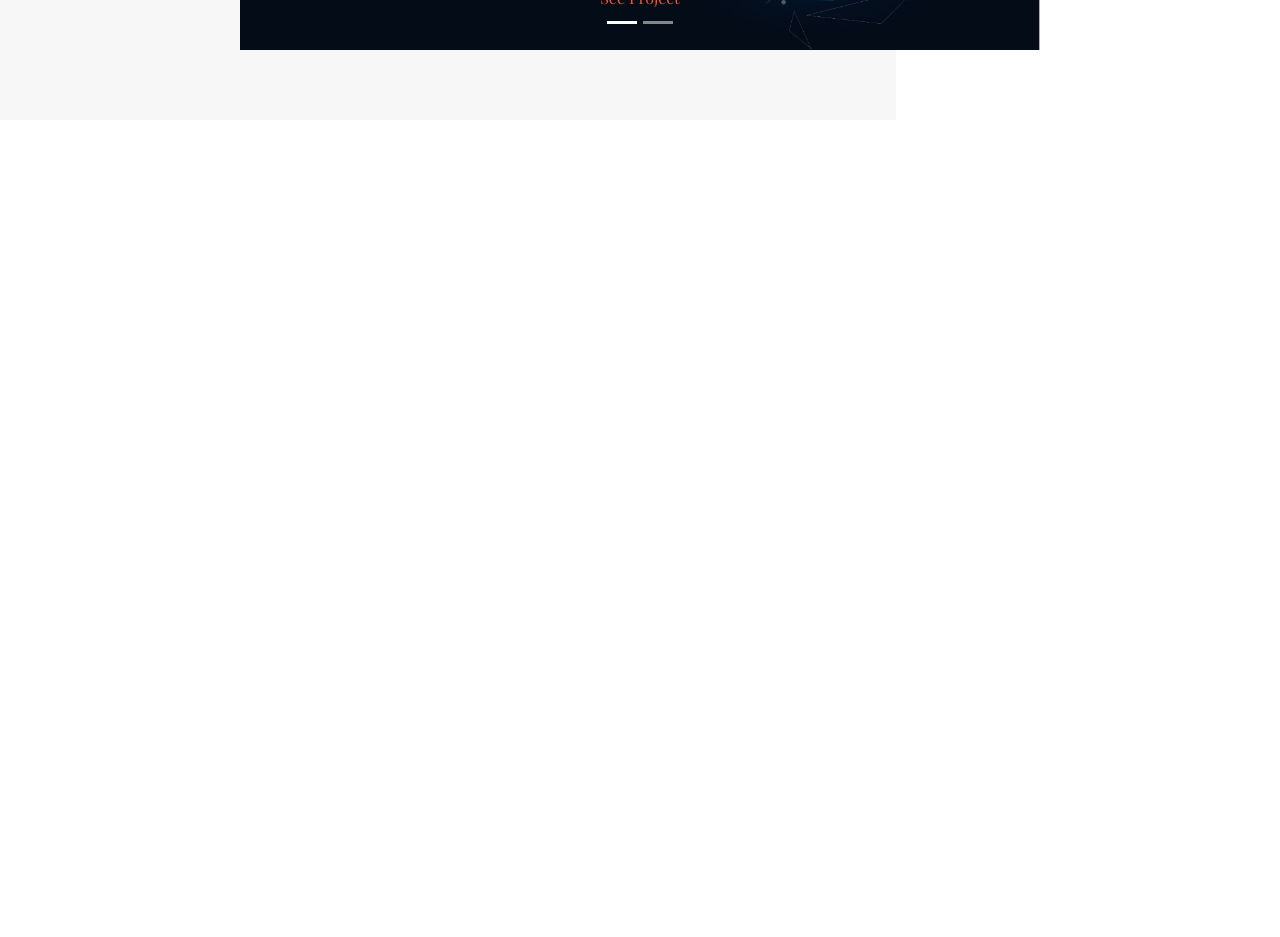
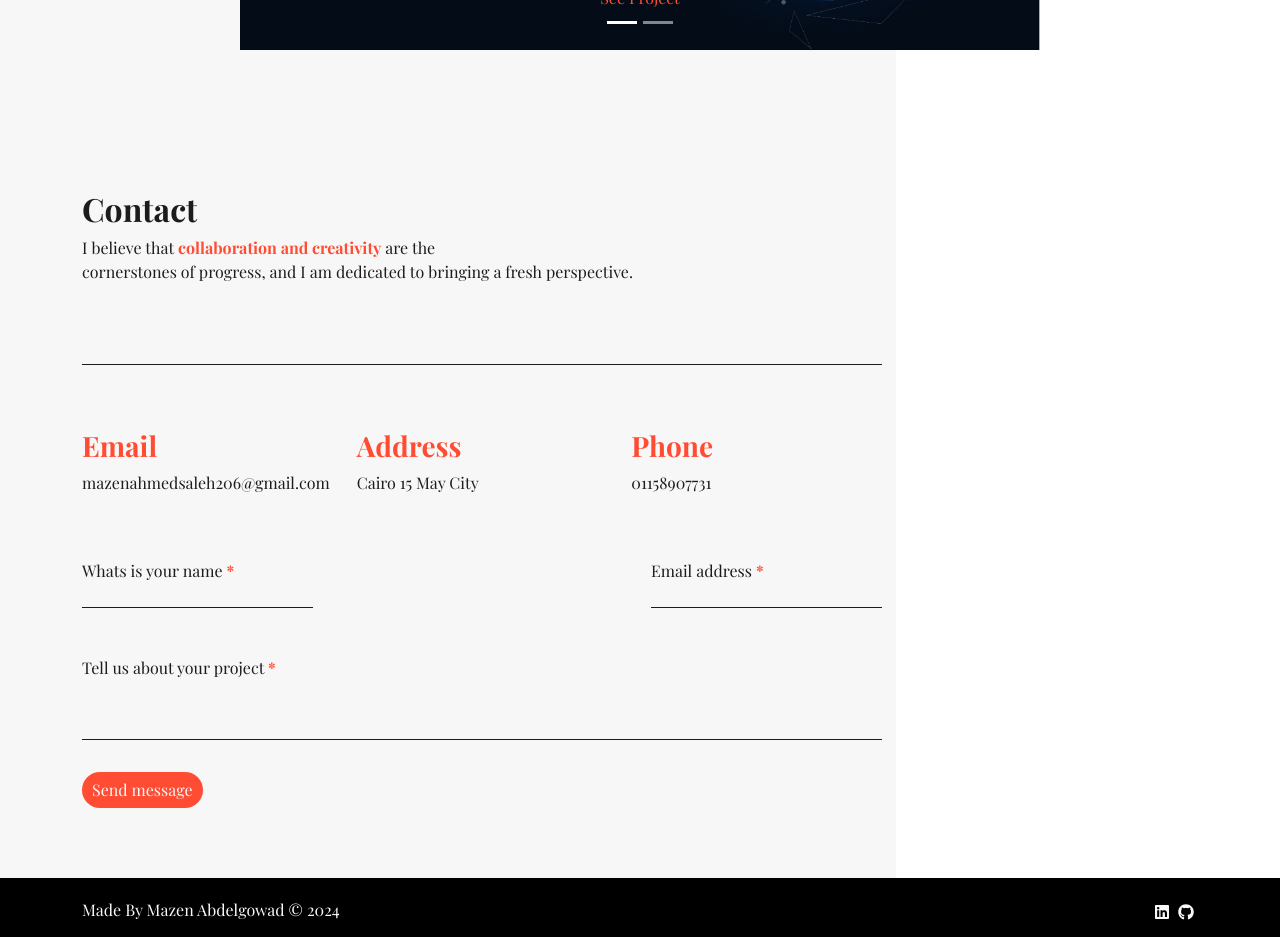
Before and after one commit to mazenabdelgawad700/mazenabdelgawad, a React (Vite) app: page / in a window 1280 px wide. Shown: the part 1860-2797 px from the top of the page. Before the commit the page ends 1980 px from the top, so only its background shows below. Built offline with nearby package versions, Linux system fonts and the light colour scheme; a web font is replaced by a local one.

Commit message:
finish first development

```diff
--- a/package.json
+++ b/package.json
@@ -12,7 +12,8 @@
   "dependencies": {
     "react": "^18.3.1",
     "react-dom": "^18.3.1",
-    "react-icons": "^5.2.1"
+    "react-icons": "^5.2.1",
+    "react-toastify": "^10.0.5"
   },
   "devDependencies": {
     "@types/react": "^18.3.3",
--- a/src/App.jsx
+++ b/src/App.jsx
@@ -6,9 +6,7 @@ function App() {
   return (
     <main>
       <Navbar />
-      <div className="container">
-        <Home />
-      </div>
+      <Home />
     </main>
   );
 }
--- a/src/Components/About/About.jsx
+++ b/src/Components/About/About.jsx
@@ -3,7 +3,6 @@ import aboutImage from "../../assets/p4.jpg";
 const About = () => {
   return (
     <section id="about" className="about">
-      <div className="container">
       <div className="row">
         <div className="about-main-text col-lg-6">
           <h2 className="main-header-title">About</h2>
@@ -21,18 +20,18 @@ const About = () => {
 
           <p className="colored-description">
             What sets me apart is not just my technical expertise but also my
-              commitment to sharing great ideas that elevate the digital
-              presence of my clients I believe that collaboration and creativity
-              are the cornerstones of progress, and I am dedicated to bringing a
-              fresh perspective to every project I undertake.
+            commitment to sharing great ideas that elevate the digital presence
+            of my clients I believe that collaboration and creativity are the
+            cornerstones of progress, and I am dedicated to bringing a fresh
+            perspective to every project I undertake.
           </p>
 
           <p className="colored-description">
             My academic pursuit led me to New York University (NYIJ), where I
             delved into the world of arts and letters. It was here that my
-              creative instincts flourished, and I discovered the power of
-              merging artistic concepts with the limitless possibilities of the
-              digital landscape.
+            creative instincts flourished, and I discovered the power of merging
+            artistic concepts with the limitless possibilities of the digital
+            landscape.
           </p>
         </div>
 
@@ -40,7 +39,6 @@ const About = () => {
           <img src={aboutImage} alt="mazen" />
         </div>
       </div>
-      </div>
     </section>
   );
 };
--- /dev/null
+++ b/src/Components/Contact/Contact.css
@@ -0,0 +1,55 @@
+.contact {
+  max-width: 800px;
+}
+
+.contact-main-text {
+  padding-bottom: 4rem;
+  border-bottom: 1px solid var(--font-main-color);
+}
+
+.contact-informations {
+  padding-top: 4rem;
+}
+
+input,
+textarea {
+  background-color: transparent;
+  outline: none;
+  border: none;
+  border-bottom: 1px solid var(--font-main-color);
+  color: var(--font-main-color);
+  display: block;
+  padding: 0 15px;
+}
+
+.user-main-info {
+  display: flex;
+  justify-content: space-between;
+  align-items: center;
+  flex-wrap: wrap;
+  margin: 3rem 0;
+}
+
+@media (max-width: 450px) {
+  .user-email-container {
+    margin-top: 2rem;
+  }
+}
+
+textarea {
+  height: 60px;
+  width: 100%;
+  resize: none;
+  margin-bottom: 2rem;
+}
+
+.send-message-button {
+  cursor: pointer;
+  background-color: var(--font-secondary-color);
+  color: var(--main-color);
+  outline: none;
+  border: none;
+  padding: 6px 10px;
+  border-radius: 50px;
+  transition: 0.1s;
+}
--- /dev/null
+++ b/src/Components/Contact/Contact.jsx
@@ -0,0 +1,142 @@
+/* eslint-disable no-unused-vars */
+import { useState } from "react";
+import { ToastContainer, toast } from "react-toastify";
+import "react-toastify/dist/ReactToastify.css";
+import "./Contact.css";
+const Contact = () => {
+  const [userName, setUserName] = useState("");
+
+  const [userEmail, setUserEmail] = useState("");
+
+  const [userMessage, setUserMessage] = useState("");
+
+  const isEmail = (email) => {
+    const emailRegex = /^[^\s@]+@[^\s@]+\.[^\s@]+$/;
+    return emailRegex.test(email);
+  };
+
+  const notify = (message) => toast(message);
+
+  const handleSubmit = (e) => {
+    e.preventDefault();
+
+    if (userName.trim() === "") {
+      notify("Please enter a username");
+      return;
+    }
+
+    if (userEmail.trim() === "" && !isEmail(userEmail)) {
+      notify("Please enter a valid email address");
+      return;
+    }
+
+    if (userMessage.trim() === "") {
+      notify("Please, provide us with more detalis");
+      return;
+    }
+    console.log({ userName, userEmail, userMessage });
+    setUserName("");
+    setUserEmail("");
+    setUserMessage("");
+  };
+
+  return (
+    <section className="contact" id="contact">
+      <ToastContainer />
+
+      <div className="contact-main-text">
+        <h2 className="main-header-title">Contact</h2>
+        <p className="colored-description">
+          I believe that
+          <span className="colored-text me-1 ms-1">
+            collaboration and creativity
+          </span>
+          are the
+          <br />
+          cornerstones of progress, and I am dedicated to bringing a fresh
+          perspective.
+        </p>
+      </div>
+
+      <div className="contact-informations">
+        <div className="row">
+          <div className="col-lg-4">
+            <h3 className="colored-text">Email</h3>
+            <p className="colored-description">mazenahmedsaleh206@gmail.com</p>
+          </div>
+
+          <div className="col-lg-4">
+            <h3 className="colored-text">Address</h3>
+            <p className="colored-description">Cairo 15 May City</p>
+          </div>
+
+          <div className="col-lg-4">
+            <h3 className="colored-text">Phone</h3>
+            <p className="colored-description">01158907731</p>
+          </div>
+        </div>
+      </div>
+
+      <form className="contact-form" onSubmit={handleSubmit}>
+        <div className="user-main-info">
+          <div className="user-name-container">
+            <label
+              className="colored-description"
+              htmlFor="user-name"
+              id="name"
+            >
+              Whats is your name <span className="colored-text">*</span>
+            </label>
+            <input
+              type="text"
+              id="user-name"
+              name="name"
+              // required
+              onChange={(e) => setUserName(e.target.value)}
+              value={userName}
+              autoComplete="off"
+            />
+          </div>
+          <div className="user-email-container">
+            <label
+              className="colored-description"
+              htmlFor="user-email"
+              id="email"
+            >
+              Email address <span className="colored-text">*</span>
+            </label>
+            <input
+              type="email"
+              id="user-email"
+              name="email"
+              value={userEmail}
+              // required
+              onChange={(e) => setUserEmail(e.target.value)}
+              autoComplete="off"
+            />
+          </div>
+        </div>
+        <label
+          className="colored-description"
+          htmlFor="project-details"
+          id="project"
+        >
+          Tell us about your project <span className="colored-text">*</span>
+        </label>
+        <textarea
+          name="user-project-details"
+          id="project-details"
+          onChange={(e) => setUserMessage(e.target.value)}
+          value={userMessage}
+          // required
+        ></textarea>
+
+        <button className="send-message-button" type="submit">
+          Send message
+        </button>
+      </form>
+    </section>
+  );
+};
+
+export default Contact;
--- /dev/null
+++ b/src/Components/Footer/Footer.jsx
@@ -0,0 +1,37 @@
+import { FaGithub, FaLinkedin } from "react-icons/fa";
+
+const Footer = () => {
+  return (
+    <footer className="" style={styles}>
+      <div className="container d-flex justify-content-between align-items-center">
+        <p className="mb-0 text-light">
+          Made By Mazen Abdelgowad &copy; {new Date().getFullYear()}
+        </p>
+        <p className="mb-0 text-light">
+          <a
+            target="_blank"
+            className="mx-1 text-light"
+            href="https://www.linkedin.com/in/mazen-abdel-algowad-609b99254"
+          >
+            <FaLinkedin />
+          </a>
+          <a
+            target="_blank"
+            className="mx-1 text-light"
+            href="https://github.com/mazenabdelgowad"
+          >
+            <FaGithub />
+          </a>
+        </p>
+      </div>
+    </footer>
+  );
+};
+
+const styles = {
+  backgroundColor: "#000",
+  padding: "20px 0",
+  color: "var(--white-color)",
+};
+
+export default Footer;
--- a/src/Components/Portfolio/Portfolio.jsx
+++ b/src/Components/Portfolio/Portfolio.jsx
@@ -19,7 +19,6 @@ const Portfolio = () => {
 
   return (
     <section className="portfolio" id="portfolio">
-      <div className="container">
       <div className="portfolio-text mb-5">
         <h2 className="main-header-title">Portfolio</h2>
         <p className="colored-description">
@@ -46,12 +45,6 @@ const Portfolio = () => {
             data-bs-slide-to="1"
             aria-label="Slide 2"
           ></button>
-            {/* <button
-              type="button"
-              data-bs-target="#carouselExampleCaptions"
-              data-bs-slide-to="2"
-              aria-label="Slide 3"
-            ></button> */}
         </div>
 
         <div className="carousel-inner">
@@ -101,7 +94,6 @@ const Portfolio = () => {
           <span className="visually-hidden">Next</span>
         </button>
       </div>
-      </div>
     </section>
   );
 };
--- a/src/Pages/Home/Home.jsx
+++ b/src/Pages/Home/Home.jsx
@@ -1,13 +1,19 @@
 import About from "../../Components/About/About";
+import Contact from "../../Components/Contact/Contact";
+import Footer from "../../Components/Footer/Footer";
 import Hero from "../../Components/Hero/Hero";
 import Portfolio from "../../Components/Portfolio/Portfolio";
 import "./Home.css";
 const Home = () => {
   return (
     <div>
-      <Hero />
-      <About />
-      <Portfolio />
+      <div className="container">
+        <Hero />
+        <About />
+        <Portfolio />
+        <Contact />
+      </div>
+      <Footer />
     </div>
   );
 };
```
Also changed, not shown: 1 other file (tests, documents, lock files or other folders). Lines whose indentation alone changed are shown as unchanged.
